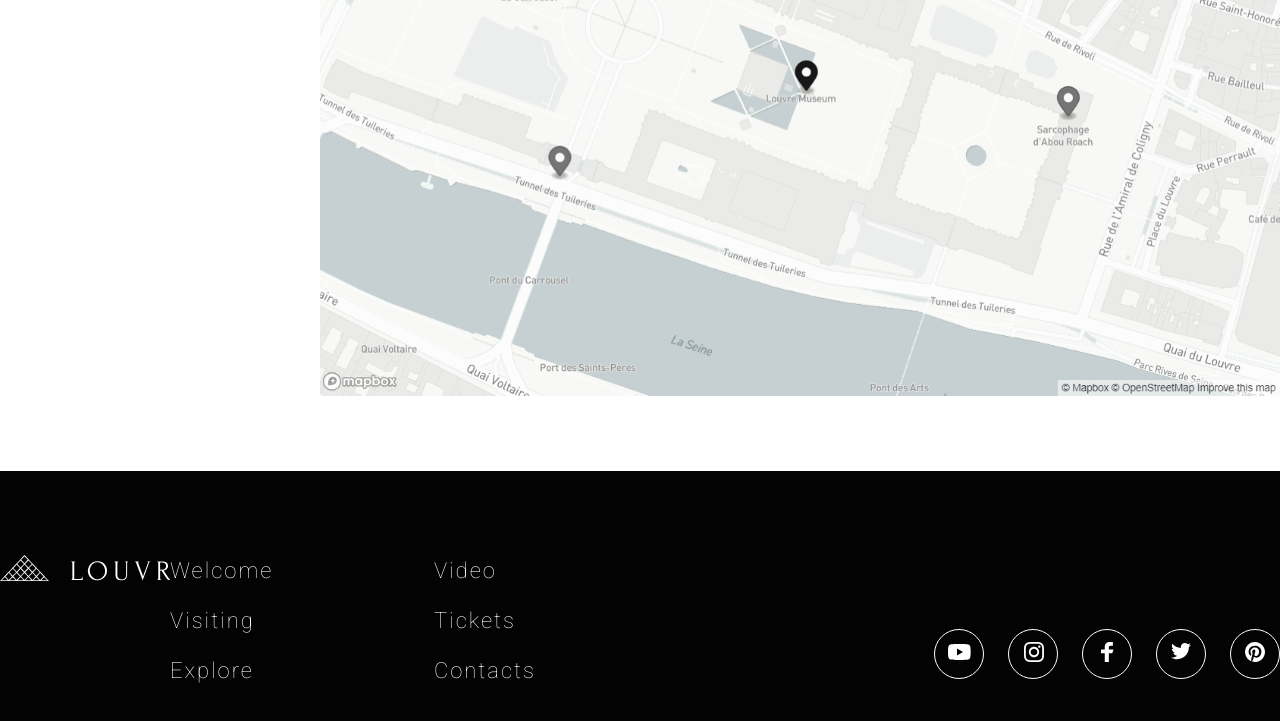
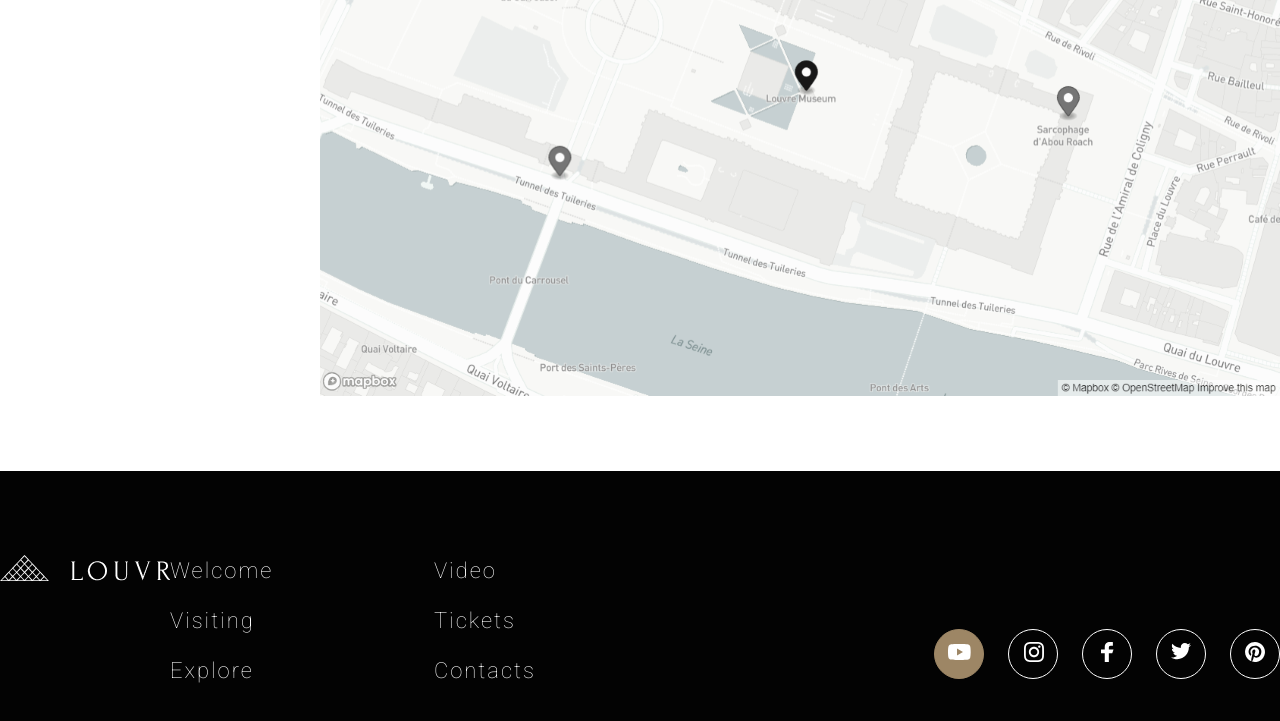
Before and after one commit to EvgenDrozdov/rsschool-cv, a plain HTML site: page museum/index.html in a window 1280 px wide. In both pictures the pointer is over the item 959 px from the left and 6722 px from the top of the page. Shown: the part 6069-6790 px from the top of the page. Drawn offline with Linux system fonts and the light colour scheme; a web font is replaced by a local one.

Commit message:
feat: modify socials hover color

```diff
--- a/museum/style.css
+++ b/museum/style.css
@@ -596,3 +596,7 @@
 .socials li:last-child {
   margin-right: 0;
 }
+.socials li:hover {
+  background-color: var(--font-gold);
+  border-color: var(--font-gold);
+}
```
